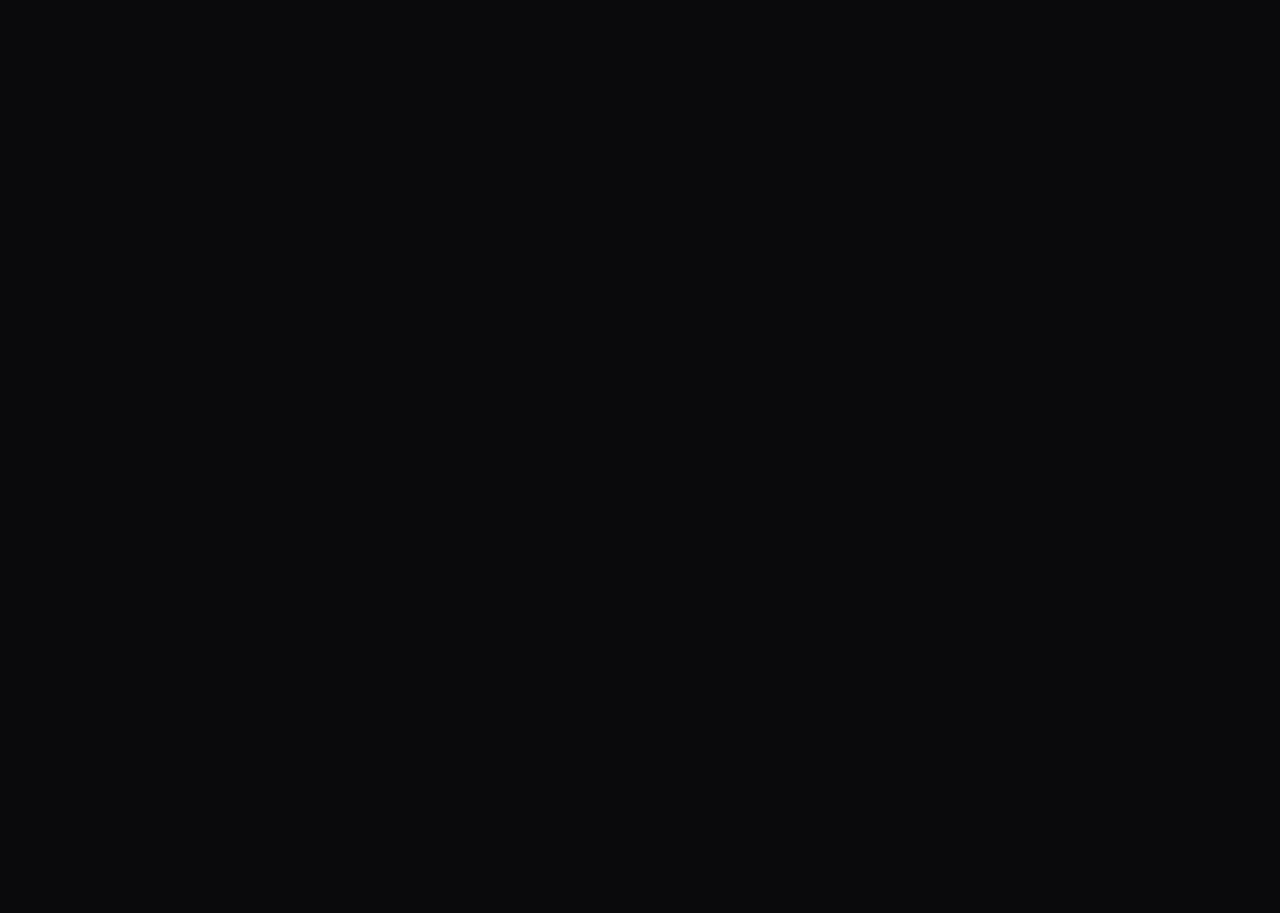
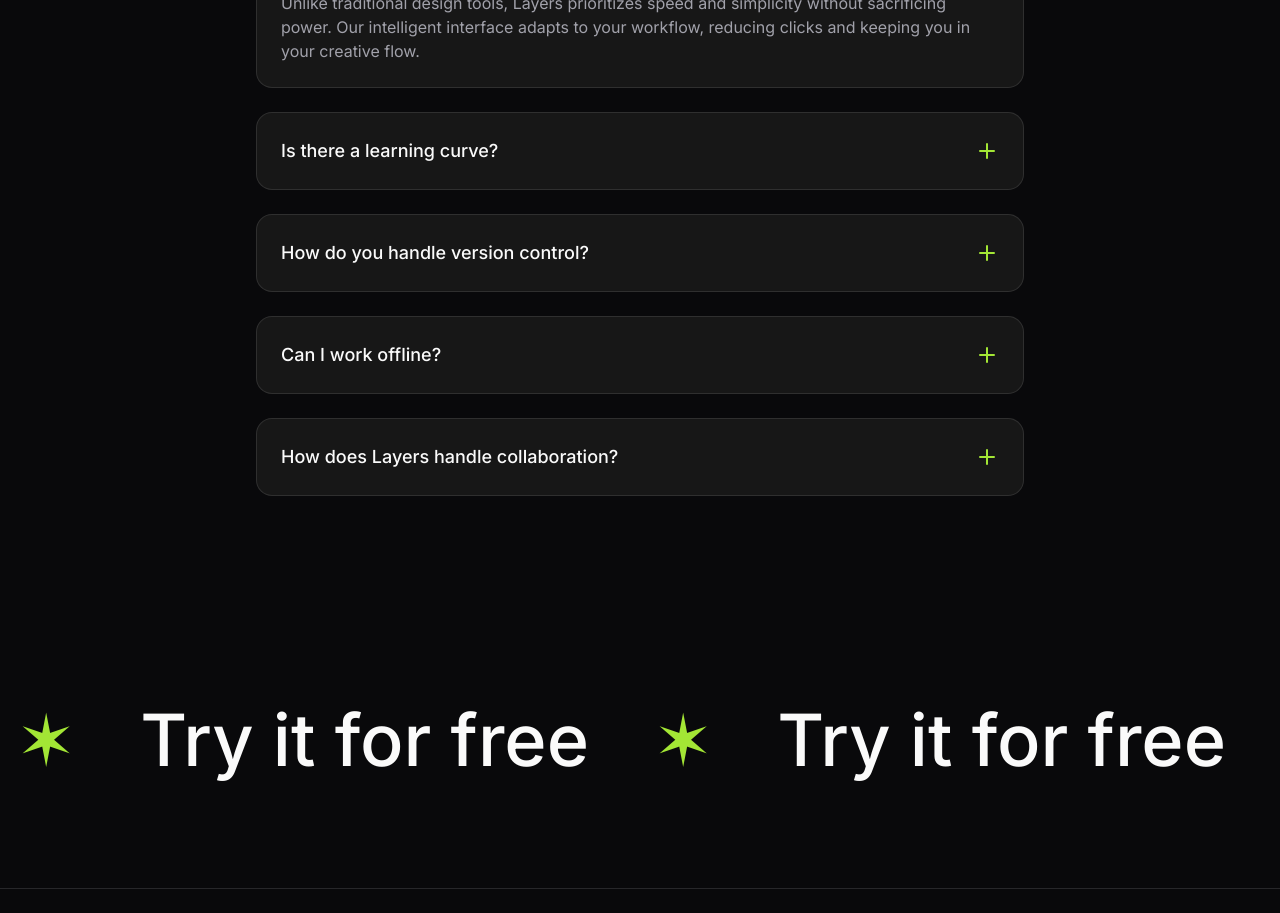
Before and after one commit to suchada-hn/design-tool-landing-page, a Next.js app: page / in a window 1280 px wide. Shown: the part 4060-4973 px from the top of the page. Before the commit the page ends 3661 px from the top, so only its background shows below. Built offline with nearby package versions, Linux system fonts and the light colour scheme.

Commit message:
(2/2) added landing-page ui

```diff
--- a/src/app/layout.tsx
+++ b/src/app/layout.tsx
@@ -8,8 +8,22 @@
 const inter = Inter({subsets: ["latin"]});
 
 export const metadata: Metadata = {
-  title: "Layers - Landing Page",
+  title: "Design Tool Landing Page",
   description: "Generated by create next app",
+  openGraph: {
+    type: "website",
+    title: "Design Tool Landing Page",
+    description: "A sleek, dark-mode landing page built with Next.js 15, Tailwind CSS, Framer Motion & Shadcn UI. Optimized for performance with reusable components like the Pointer.",
+    images: [
+      {
+        url: "https://design-tool-landing-page.vercel.app/preview.png",
+        width: 1200,
+        height: 630,
+        alt: "Design Tool Landing Page",
+        type: "image/png",
+      },
+    ],
+  }
 };
 
 export default function RootLayout({children}: Readonly<{ children: React.ReactNode }>) {
--- a/src/components/call-to-action.tsx
+++ b/src/components/call-to-action.tsx
@@ -1,7 +1,16 @@
 export function CallToAction() {
   return (
-    <>
-
-    </>
+    <section className="py-24">
+      <div className="overflow-x-clip p-4 flex">
+        <div className="flex flex-none gap-16 text-7xl font-medium">
+          {Array.from({length: 10}).map((_, index) => (
+            <div key={index} className="flex items-center gap-16">
+              <span className="text-lime-400">&#10038;</span>
+              <span>Try it for free</span>
+            </div>
+          ))}
+        </div>
+      </div>
+    </section>
   )
 }
--- a/src/components/faq-section.tsx
+++ b/src/components/faq-section.tsx
@@ -1,7 +1,63 @@
+"use client"
+
+import {Tag} from "@/components/ui/tag";
+import {cn} from "@/lib/utils";
+
+const FAQS = [
+  {
+    question: "How is Layers different from other design tools?",
+    answer: "Unlike traditional design tools, Layers prioritizes speed and simplicity without sacrificing power. Our intelligent interface adapts to your workflow, reducing clicks and keeping you in your creative flow."
+  },
+  {
+    question:
+      "Is there a learning curve?",
+    answer: "Layers is designed to feel intuitive from day one. Most designers are productive within hours, not weeks. We also provide interactive tutorials and comprehensive documentation to help you get started."
+  },
+  {
+    question: "How do you handle version control?",
+    answer: ""
+  },
+  {
+    question: "Can I work offline?",
+    answer: ""
+  },
+  {
+    question: "How does Layers handle collaboration?",
+    answer: "Layers is built for collaboration. You can invite"
+  },
+]
+
 export function FAQSection() {
+  const selectedIndex = 0
+
   return (
-    <>
-
-    </>
+    <section className="py-24">
+      <div className="container flex flex-col items-center justify-center">
+        <Tag>Faqs</Tag>
+        <h2 className="text-6xl font-medium text-center max-w-xl mt-6">
+          Questions? We've got <span className="text-lime-400">answers</span>
+        </h2>
+        <div className="mt-12 flex flex-col gap-6 max-w-3xl">
+          {FAQS.map((faq, index) => (
+            <div key={index} className="bg-neutral-900 rounded-2xl border border-foreground/10 p-6">
+              <div className="flex items-center justify-between">
+                <h3 className="font-medium text-lg">{faq.question}</h3>
+                <svg
+                  xmlns="http://www.w3.org/2000/svg" width="24" height="24" viewBox="0 0 24 24" fill="none"
+                  stroke="currentColor" strokeWidth="2" strokeLinecap="round" strokeLinejoin="round"
+                  className={cn("feather feather-plus text-lime-400 shrink-0", selectedIndex === index && "rotate-45 transition-transform")}
+                >
+                  <line x1="12" y1="5" x2="12" y2="19"/>
+                  <line x1="5" y1="12" x2="19" y2="12"/>
+                </svg>
+              </div>
+              <div className={cn("mt-4", selectedIndex !== index && "hidden")}>
+                <p className="text-muted-foreground ">{faq.answer}</p>
+              </div>
+            </div>
+          ))}
+        </div>
+      </div>
+    </section>
   )
 }
--- a/src/components/integrations-section.tsx
+++ b/src/components/integrations-section.tsx
@@ -45,12 +45,12 @@
     <section className="py-24 overflow-hidden">
       <div className="container">
         <div className="grid lg:grid-cols-2 items-center lg:gap-16">
-          <section>
+          <section className="max-md:flex max-md:flex-col max-md:items-center max-md:justify-center">
             <Tag>Integrations</Tag>
-            <h2 className="text-6xl font-medium mt-6">
+            <h2 className="text-6xl font-medium mt-6 max-md:text-center text-balance">
               Plays well with <span className="text-lime-400">others</span>
             </h2>
-            <p className="text-muted-foreground text-lg mt-4 text-balance">
+            <p className="text-muted-foreground text-lg mt-4 text-balance max-md:text-center">
               Layers seamlessly connects with your favorite tools, making it
               easy to plug into any workflow and collaborate across platforms.
             </p>
--- a/src/components/site-footer.tsx
+++ b/src/components/site-footer.tsx
@@ -1,8 +1,34 @@
+import logo from "@/assets/logo.svg"
+import Image from "next/image"
+import Link from "next/link";
+
 export default function SiteFooter() {
   return (
     <footer className="border-t">
-      <div className="container">
-
+      <div className="container max-w-6xl py-6">
+        <section className="flex max-lg:flex-col max-lg:gap-4 items-center justify-between">
+          <Link href="/">
+            <Image src={logo} alt="Layers Logo" className="h-10 w-auto"/>
+          </Link>
+          <nav className="flex items-center gap-6">
+            <p
+              className="text-muted-foreground text-sm font-medium hover:text-foreground cursor-pointer transition duration-300">
+              Contact
+            </p>
+            <p
+              className="text-muted-foreground text-sm font-medium hover:text-foreground cursor-pointer transition duration-300">
+              Privacy Policy
+            </p>
+            <p
+              className="text-muted-foreground text-sm font-medium hover:text-foreground cursor-pointer transition duration-300">
+              Terms & Conditions
+            </p>
+            <p
+              className="text-muted-foreground text-sm font-medium hover:text-foreground cursor-pointer transition duration-300">
+              Docs
+            </p>
+          </nav>
+        </section>
       </div>
     </footer>
   )
```
Also changed, not shown: src/app/opengraph-image.png (added), src/app/twitter-image.png (added).
